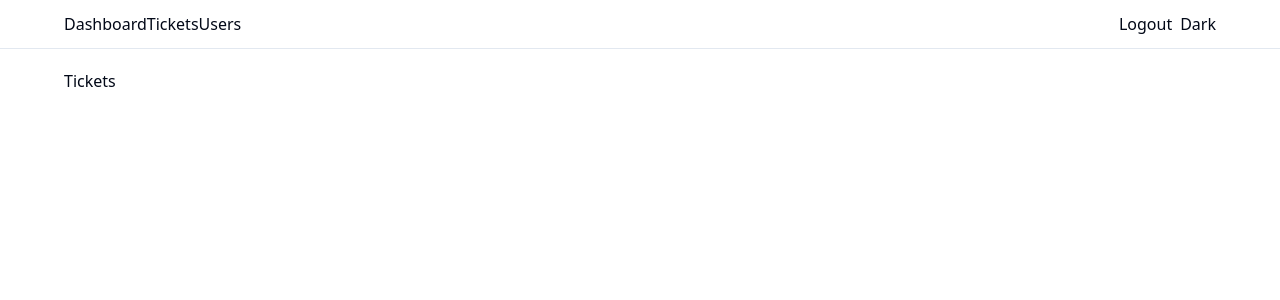
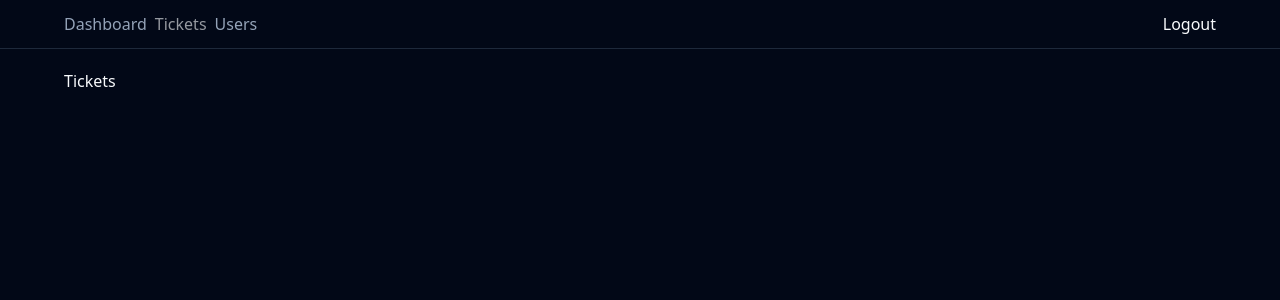
Before and after one commit to Alexrom789/ticket-app-prod, a Next.js app: page /tickets in a window 1280 px wide. Shown: the top 300 px of the page. Built offline with nearby package versions, Linux system fonts and the light colour scheme.

Commit message:
Nav menu setup

```diff
--- a/app/globals.css
+++ b/app/globals.css
@@ -67,3 +67,9 @@
     @apply bg-background text-foreground;
   }
 }
+
+@layer components {
+  .navbar-link {
+    @apply font-medium text-muted-foreground transition-colors hover:text-primary;
+  }
+}
--- a/app/layout.tsx
+++ b/app/layout.tsx
@@ -2,6 +2,7 @@
 import localFont from "next/font/local";
 import "./globals.css";
 import MainNav from "@/components/MainNav";
+import { ThemeProvider } from "@/components/theme-provider";
 
 const geistSans = localFont({
   src: "./fonts/GeistVF.woff",
@@ -29,6 +30,12 @@
       <body
         className={`${geistSans.variable} ${geistMono.variable} antialiased`}
       >
+        <ThemeProvider
+          attribute="class"
+          defaultTheme="dark"
+          enableSystem
+          disableTransitionOnChange
+        >
           <nav className="flex flex-col items-center border-b mb-5 px-5 py-3">
             <div className="max-w-6xl w-full">
               <MainNav />
@@ -37,6 +44,7 @@
           <main className="flex flex-col items-center">
             <div className="max-w-6xl w-full">{children}</div>
           </main>
+        </ThemeProvider>
       </body>
     </html>
   );
--- a/components/MainNav.tsx
+++ b/components/MainNav.tsx
@@ -1,17 +1,15 @@
 import Link from "next/link";
 import React from "react";
+import ToggleMode from "./ToggleMode";
+import MainNavLinks from "./MainNavLinks";
 
 const MainNav = () => {
   return (
     <div className="flex justify-between">
-      <div>
-        <Link href="/">Dashboard</Link>
-        <Link href="/tickets">Tickets</Link>
-        <Link href="/users">Users</Link>
-      </div>
+      <MainNavLinks />
       <div className="flex items-center gap-2">
         <Link href="/">Logout</Link>
-        <Link href="/">Dark</Link>
+        <ToggleMode />
       </div>
     </div>
   );
--- /dev/null
+++ b/components/MainNavLinks.tsx
@@ -0,0 +1,32 @@
+"use client";
+import React from "react";
+import Link from "next/link";
+import { usePathname } from "next/navigation";
+
+const MainNavLinks = () => {
+  const links = [
+    { label: "Dashboard", href: "/" },
+    { label: "Tickets", href: "/tickets" },
+    { label: "Users", href: "/users" },
+  ];
+
+  const currentPath = usePathname();
+  console.log(currentPath);
+  return (
+    <div className="flex items-center gap-2">
+      {links.map((link) => (
+        <Link
+          href={link.href}
+          className={`navbar-link ${
+            currentPath == link.href && "cursor-default text-primary/60"
+          }`}
+          key={link.label}
+        >
+          {link.label}
+        </Link>
+      ))}
+    </div>
+  );
+};
+
+export default MainNavLinks;
--- /dev/null
+++ b/components/ToggleMode.tsx
@@ -0,0 +1,35 @@
+"use client";
+
+import { useState, useEffect } from "react";
+import { useTheme } from "next-themes";
+import { Moon, Sun } from "lucide-react";
+import { Button } from "./ui/button";
+
+const ToggleMode = () => {
+  const { theme, setTheme } = useTheme();
+  const [mounted, setMounted] = useState(false);
+
+  useEffect(() => {
+    setMounted(true);
+  }, []);
+
+  if (!mounted) {
+    return <Button variant="outline" size="icon"></Button>;
+  }
+
+  const dark = theme === "dark";
+  <Button
+    variant="outline"
+    size="icon"
+    disabled
+    onClick={() => setTheme(`${dark ? "light" : "dark"}`)}
+  >
+    {dark ? (
+      <Sun className="hover:cursor-pointer hover:text-primary" />
+    ) : (
+      <Moon className="hover:cursor-pointer hover:text-primary" />
+    )}
+  </Button>;
+};
+
+export default ToggleMode;
--- /dev/null
+++ b/components/theme-provider.tsx
@@ -0,0 +1,9 @@
+"use client";
+
+import * as React from "react";
+import { ThemeProvider as NextThemesProvider } from "next-themes";
+import { type ThemeProviderProps } from "next-themes/dist/types";
+
+export function ThemeProvider({ children, ...props }: ThemeProviderProps) {
+  return <NextThemesProvider {...props}>{children}</NextThemesProvider>;
+}
--- /dev/null
+++ b/components/ui/button.tsx
@@ -0,0 +1,56 @@
+import * as React from "react"
+import { Slot } from "@radix-ui/react-slot"
+import { cva, type VariantProps } from "class-variance-authority"
+
+import { cn } from "@/lib/utils"
+
+const buttonVariants = cva(
+  "inline-flex items-center justify-center whitespace-nowrap rounded-md text-sm font-medium ring-offset-background transition-colors focus-visible:outline-none focus-visible:ring-2 focus-visible:ring-ring focus-visible:ring-offset-2 disabled:pointer-events-none disabled:opacity-50",
+  {
+    variants: {
+      variant: {
+        default: "bg-primary text-primary-foreground hover:bg-primary/90",
+        destructive:
+          "bg-destructive text-destructive-foreground hover:bg-destructive/90",
+        outline:
+          "border border-input bg-background hover:bg-accent hover:text-accent-foreground",
+        secondary:
+          "bg-secondary text-secondary-foreground hover:bg-secondary/80",
+        ghost: "hover:bg-accent hover:text-accent-foreground",
+        link: "text-primary underline-offset-4 hover:underline",
+      },
+      size: {
+        default: "h-10 px-4 py-2",
+        sm: "h-9 rounded-md px-3",
+        lg: "h-11 rounded-md px-8",
+        icon: "h-10 w-10",
+      },
+    },
+    defaultVariants: {
+      variant: "default",
+      size: "default",
+    },
+  }
+)
+
+export interface ButtonProps
+  extends React.ButtonHTMLAttributes<HTMLButtonElement>,
+    VariantProps<typeof buttonVariants> {
+  asChild?: boolean
+}
+
+const Button = React.forwardRef<HTMLButtonElement, ButtonProps>(
+  ({ className, variant, size, asChild = false, ...props }, ref) => {
+    const Comp = asChild ? Slot : "button"
+    return (
+      <Comp
+        className={cn(buttonVariants({ variant, size, className }))}
+        ref={ref}
+        {...props}
+      />
+    )
+  }
+)
+Button.displayName = "Button"
+
+export { Button, buttonVariants }
```
Lines whose indentation alone changed are shown as unchanged.
